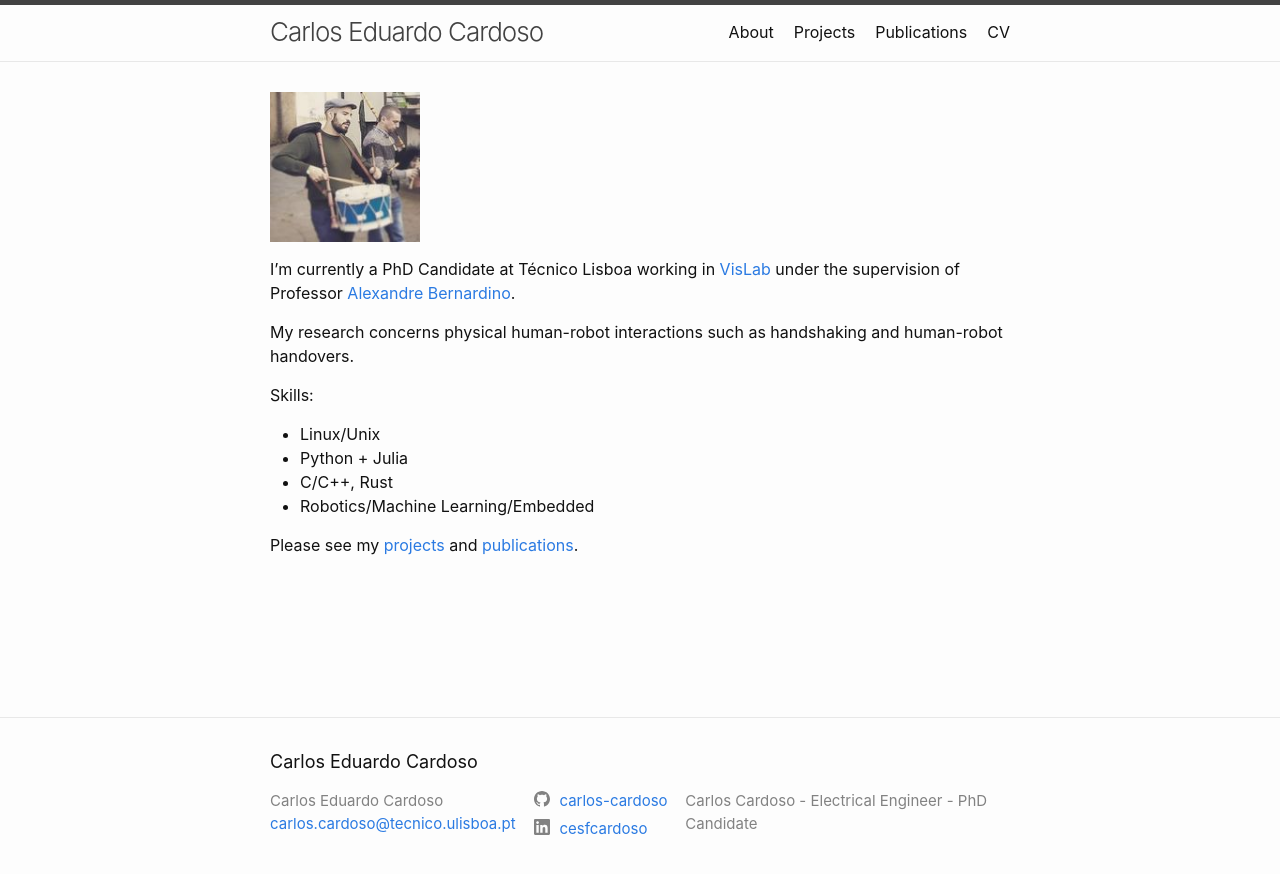
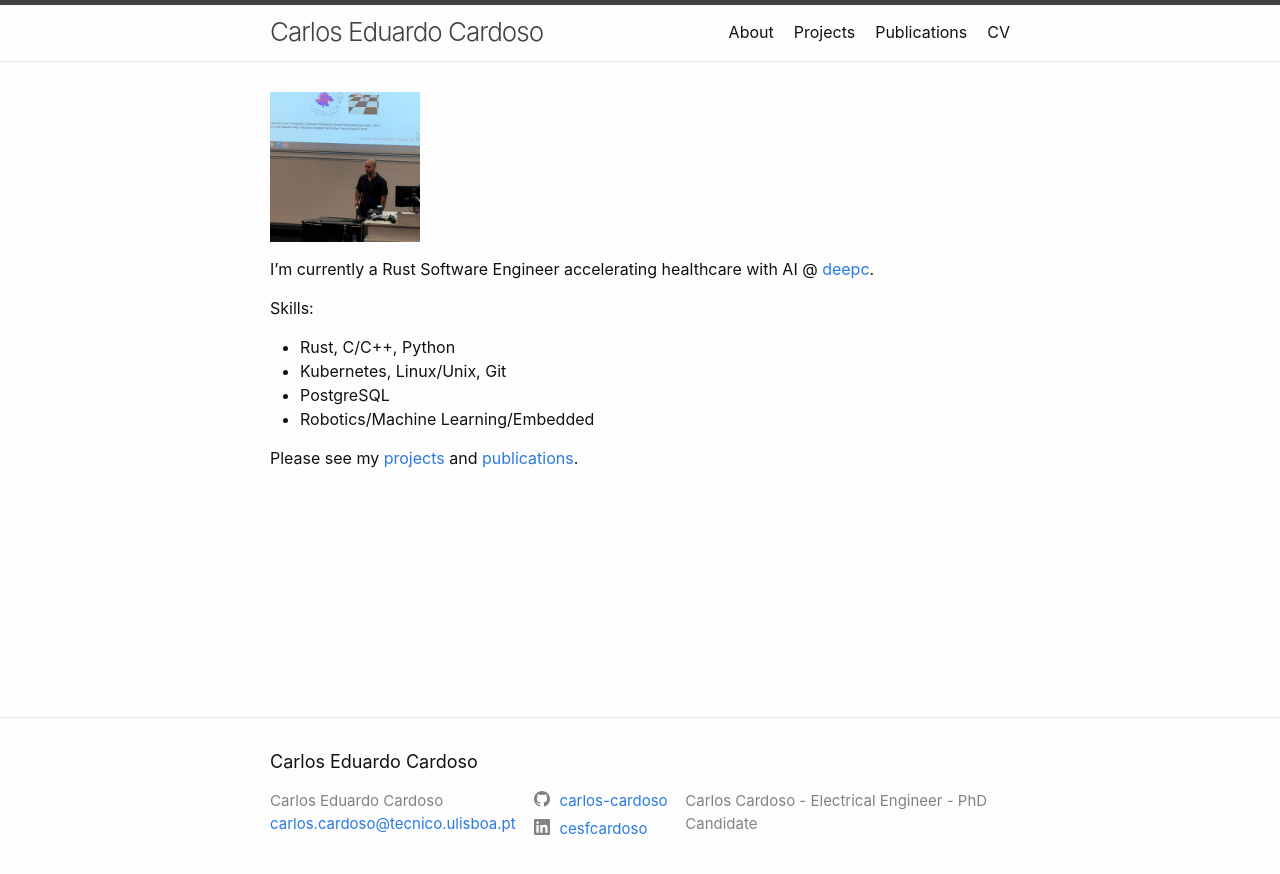
Before and after one commit to carlos-cardoso/carlos-cardoso.github.io, a Jekyll site: the page built from docs/index.markdown, in a window 1280 px wide. Shown: the top 874 px of the page. Built offline with Jekyll 4.4.1, drawn with Linux system fonts in a browser that asks for light colours.

Commit message:
update photo and about

```diff
--- a/docs/index.markdown
+++ b/docs/index.markdown
@@ -7,16 +7,14 @@ layout: default
 title: About
 ---
 
-![yay](/assets/photo.jpg){:height="150px" width="150px"}
+![yay](/assets/photo2.jpg){:height="150px" width="150px"}
 
-I'm currently a PhD Candidate at Técnico Lisboa  working in [VisLab](https://vislab.isr.tecnico.ulisboa.pt/) under the supervision of Professor [Alexandre Bernardino](http://www.isr.tecnico.ulisboa.pt/~alex).
-
-My research concerns physical human-robot interactions such as handshaking and human-robot handovers.
+I'm currently a Rust Software Engineer accelerating healthcare with AI @ [deepc](https://deepc.ai).
 
 Skills:
-* Linux/Unix
-* Python + Julia
-* C/C++, Rust
+* Rust, C/C++, Python
+* Kubernetes, Linux/Unix, Git
+* PostgreSQL
 * Robotics/Machine Learning/Embedded
 
 Please see my [projects](projects) and [publications](publications).
```
Also changed, not shown: docs/assets/photo2.jpg (added).
